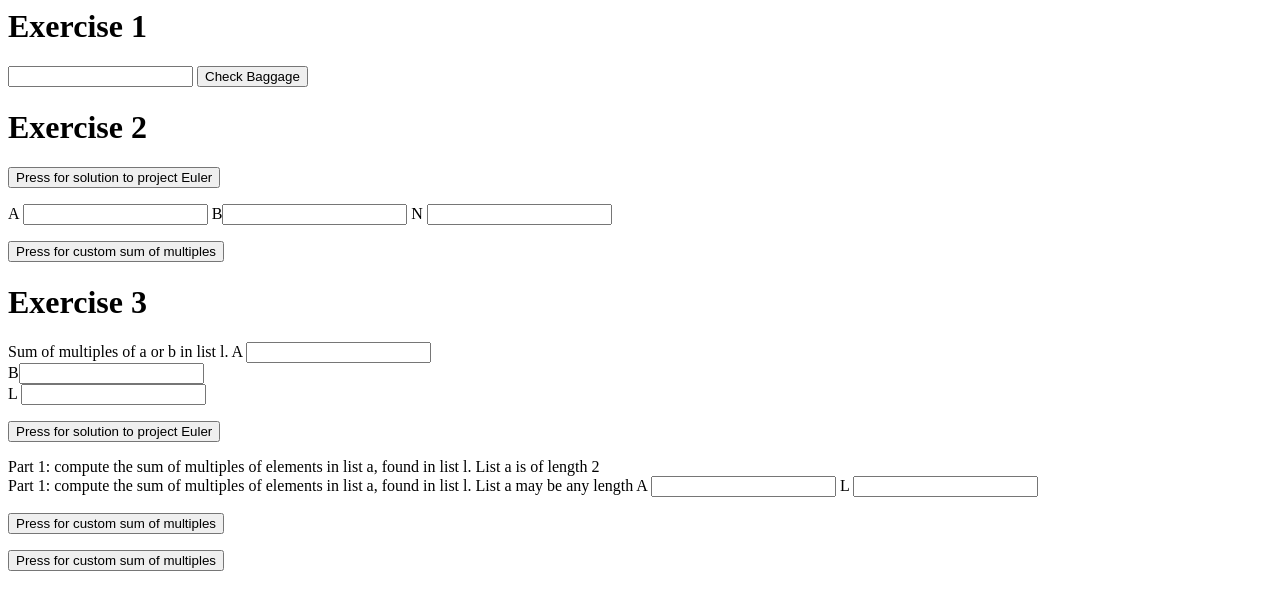
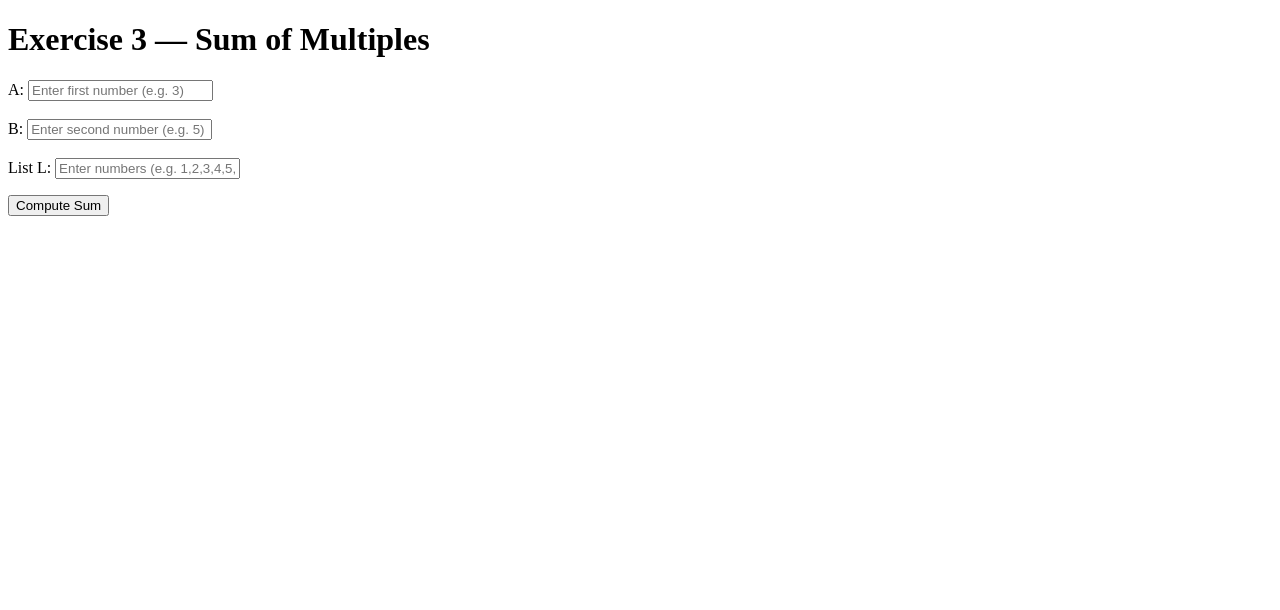
Before and after one commit to ashanhq/ex03test, a plain HTML site: page index.html in a window 1280 px wide. Drawn offline with Linux system fonts and the light colour scheme.

Commit message:
Update index.html

```diff
--- a/index.html
+++ b/index.html
@@ -1,55 +1,27 @@
-<HTml>
+<!DOCTYPE html>
+<html>
 <head>
-        <script src="ex1.js"></script>
-        <script src="ex4.js"></script>
+    <title>Sum of Multiples</title>
+    <script src="eulerlist.js" defer></script>
 </head>
 <body>
-        <h1>Exercise 1</h1>
-        <p>        <input type="text" id="weight">
-        <!--//replace check function.-->
-        <button onclick="check()">Check Baggage</button></p>
+    <h1>Exercise 3 — Sum of Multiples</h1>
 
     <p>
-        <input type="text" id="removed" style='display:none;'>
-        <!--//replace remove function.-->
-        <button id='remB' onclick="remove()" style='display:none;'>Remove this much baggage (kg)</button>
-
-</p>
-
-<h1>Exercise 2</h1>
-    <p><button onclick="euler1()">Press for solution to project Euler</button>
+        <label for="a1">A:</label>
+        <input type="text" id="a1" placeholder="Enter first number (e.g. 3)">
+        <br><br>
+        <label for="b1">B:</label>
+        <input type="text" id="b1" placeholder="Enter second number (e.g. 5)">
+        <br><br>
+        <label for="l">List L:</label>
+        <input type="text" id="l" placeholder="Enter numbers (e.g. 1,2,3,4,5,6,7,8,9,10)">
     </p>
 
     <p>
-       <label for="a:">A</label> <input type="text" id="a">
-        <label for="b:">B</label><input type="text" id="b">
-       <label for="n:">N</label> <input type="text" id="n">
-
-</p>
-    <p><button onclick="eulerCustom()">Press for custom sum of multiples</button>
-
- <h1>Exercise 3</h1>
-<p>
-Sum of multiples of a or b in list l.
-       <label for="a:">A</label> <input type="text" id="a1"><br>
-        <label for="b:">B</label><input type="text" id="b1"><br>
-       <label for="l:">L</label> <input type="text" id="l">
-
-</p>
-    <p><button onclick="eulerlist()">Press for solution to project Euler</button>
+        <button onclick="eulerlist()">Compute Sum</button>
     </p>
 
-<p>
-
-    Part 1: compute the sum of multiples of elements in list a, found in list l. List a is of length 2
-    <br>
-    Part 1: compute the sum of multiples of elements in list a, found in list l. List a may be any length
-       <label for="aList:">A</label> <input type="text" id="aList">
-        <label for="mList:">L</label> <input type="text" id="mList">
-
-</p>
-    <p><button onclick="euler2Lists()">Press for custom sum of multiples</button>
-    <p><button onclick="euler2Lists1()">Press for custom sum of multiples</button>
-
+    <p id="result" style="font-weight:bold; color:green;"></p>
 </body>
-</HTml>
+</html>
```
Lines whose indentation alone changed are shown as unchanged.
